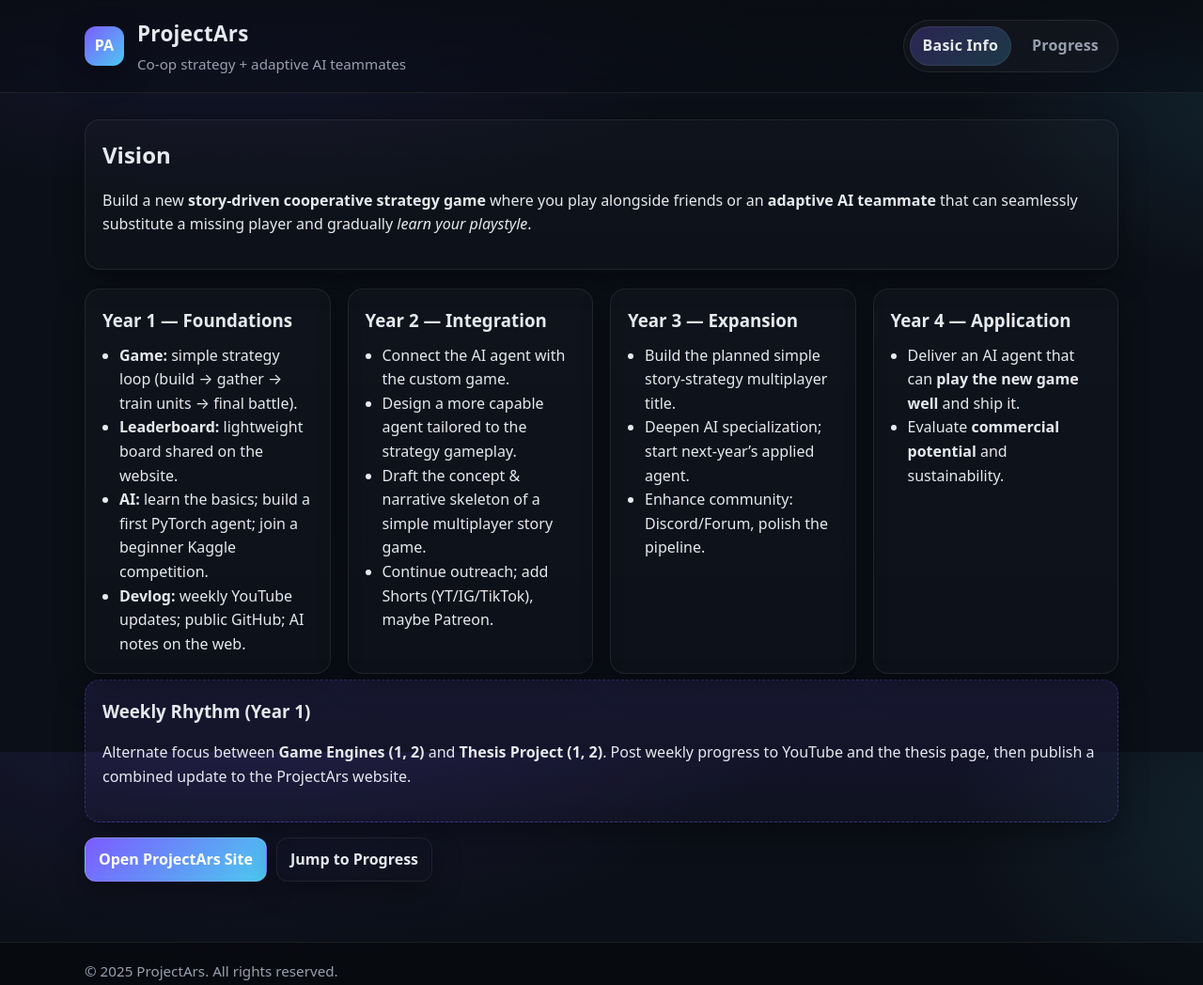
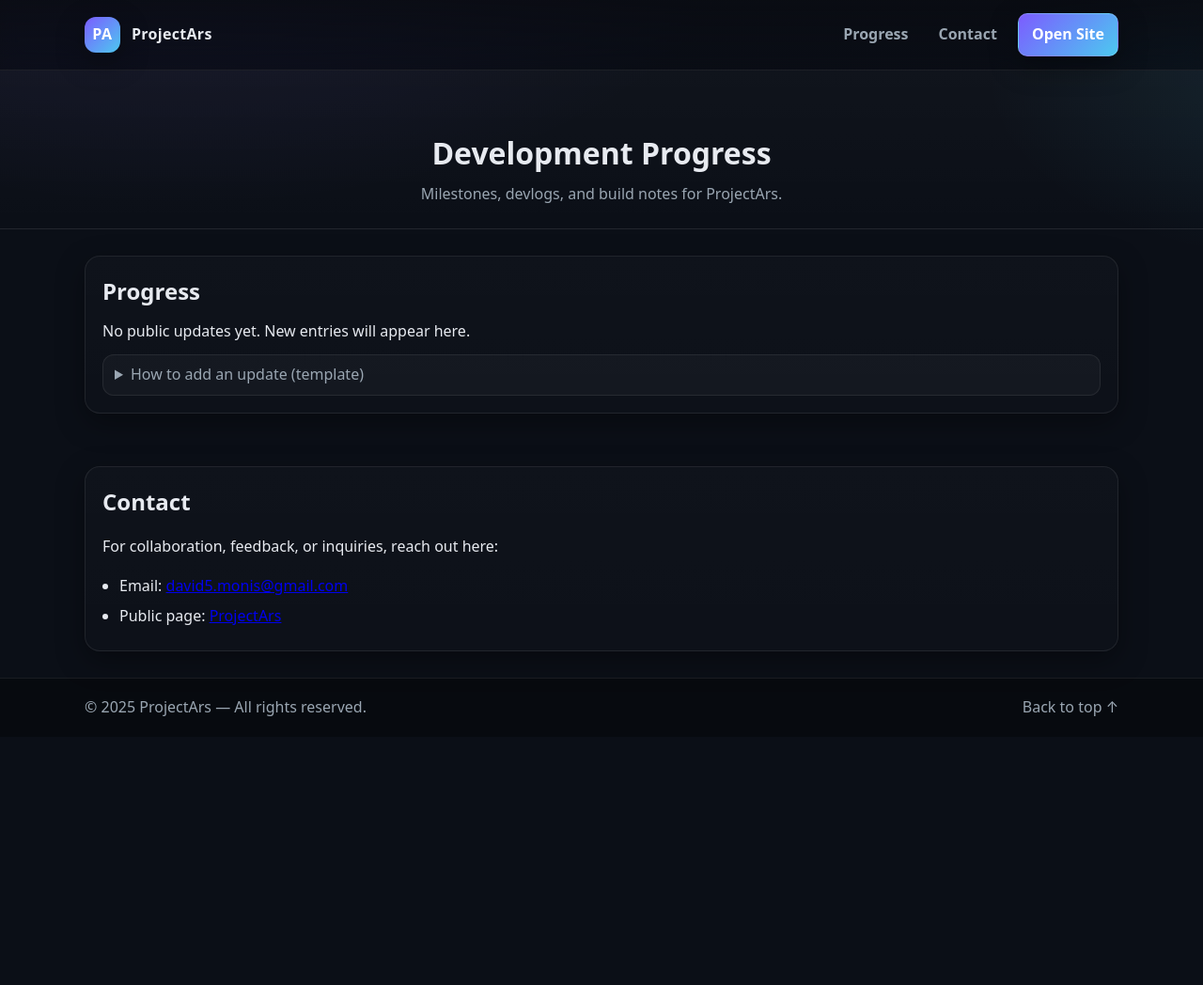
Before and after one commit to DavidMonis/ProjectArs, a plain HTML site: page index.html in a window 1280 px wide. Shown: the whole page at 94% size. After the commit the page ends 800 px from the top, so only its background shows below. Drawn offline with Linux system fonts and the light colour scheme.

Commit message:
WebUpdate

```diff
--- a/index.html
+++ b/index.html
@@ -3,112 +3,42 @@
 <head>
   <meta charset="utf-8" />
   <meta name="viewport" content="width=device-width, initial-scale=1" />
-  <title>ProjectArs</title>
+  <title>ProjectArs — Progress</title>
   <link rel="stylesheet" href="styles.css" />
-  <meta name="description" content="ProjectArs — a cooperative story-driven strategy game with adaptive AI teammates." />
+  <meta name="description" content="ProjectArs — development progress and contact." />
 </head>
 <body>
-
-  <!-- CSS-only tabs (no JS) -->
-  <input type="radio" name="tab" id="tab-basic" checked hidden>
-  <input type="radio" name="tab" id="tab-progress" hidden>
-
-  <header class="site-header">
-    <div class="container header-row">
-      <div class="brand">
-        <div class="logo">PA</div>
-        <div class="titles">
-          <h1>ProjectArs</h1>
-          <p class="tagline">Co-op strategy + adaptive AI teammates</p>
-        </div>
-      </div>
-
-      <nav class="tabs" role="tablist" aria-label="Sections">
-        <label for="tab-basic" role="tab" aria-controls="panel-basic" id="tablabel-basic">Basic Info</label>
-        <label for="tab-progress" role="tab" aria-controls="panel-progress" id="tablabel-progress">Progress</label>
+  <!-- New minimal top bar -->
+  <header class="topbar">
+    <div class="container bar">
+      <a class="brand" href="#">
+        <span class="logo">PA</span>
+        <span class="wordmark">ProjectArs</span>
+      </a>
+      <nav class="nav">
+        <a href="#progress">Progress</a>
+        <a href="#contact">Contact</a>
+        <a class="btn" href="https://davidmonis.github.io/ProjectArs/" target="_blank" rel="noopener">Open Site</a>
       </nav>
     </div>
   </header>
 
-  <main class="container">
-    <!-- BASIC INFO -->
-    <section id="panel-basic" class="tab-panel" aria-labelledby="tablabel-basic">
-      <div class="card">
-        <h2>Vision</h2>
-        <p>
-          Build a new <strong>story-driven cooperative strategy game</strong> where you play alongside friends
-          or an <strong>adaptive AI teammate</strong> that can seamlessly substitute a missing player and
-          gradually <em>learn your playstyle</em>.
-        </p>
+  <!-- Hero -->
+  <section class="hero">
+    <div class="container hero-inner">
+      <h1>Development Progress</h1>
+      <p class="sub">Milestones, devlogs, and build notes for ProjectArs.</p>
     </div>
-
-      <div class="grid two">
-        <div class="card">
-          <h3>Year 1 — Foundations</h3>
-          <ul>
-            <li><strong>Game:</strong> simple strategy loop (build → gather → train units → final battle).</li>
-            <li><strong>Leaderboard:</strong> lightweight board shared on the website.</li>
-            <li><strong>AI:</strong> learn the basics; build a first PyTorch agent; join a beginner Kaggle competition.</li>
-            <li><strong>Devlog:</strong> weekly YouTube updates; public GitHub; AI notes on the web.</li>
-          </ul>
-        </div>
-        <div class="card">
-          <h3>Year 2 — Integration</h3>
-          <ul>
-            <li>Connect the AI agent with the custom game.</li>
-            <li>Design a more capable agent tailored to the strategy gameplay.</li>
-            <li>Draft the concept &amp; narrative skeleton of a simple multiplayer story game.</li>
-            <li>Continue outreach; add Shorts (YT/IG/TikTok), maybe Patreon.</li>
-          </ul>
-        </div>
-        <div class="card">
-          <h3>Year 3 — Expansion</h3>
-          <ul>
-            <li>Build the planned simple story-strategy multiplayer title.</li>
-            <li>Deepen AI specialization; start next-year’s applied agent.</li>
-            <li>Enhance community: Discord/Forum, polish the pipeline.</li>
-          </ul>
-        </div>
-        <div class="card">
-          <h3>Year 4 — Application</h3>
-          <ul>
-            <li>Deliver an AI agent that can <strong>play the new game well</strong> and ship it.</li>
-            <li>Evaluate <strong>commercial potential</strong> and sustainability.</li>
-          </ul>
-        </div>
-      </div>
-
-      <div class="card callout">
-        <h3>Weekly Rhythm (Year 1)</h3>
-        <p>
-          Alternate focus between <strong>Game Engines (1, 2)</strong> and <strong>Thesis Project (1, 2)</strong>.
-          Post weekly progress to YouTube and the thesis page, then publish a combined update to the ProjectArs website.
-        </p>
-      </div>
-
-      <div class="links">
-        <a class="btn" href="https://davidmonis.github.io/ProjectArs/" target="_blank" rel="noopener">Open ProjectArs Site</a>
-        <a class="btn ghost" href="#panel-progress" onclick="document.getElementById('tab-progress').checked = true">Jump to Progress</a>
-      </div>
-      <noscript><p class="muted">Tabs work without JavaScript — use the buttons above to switch.</p></noscript>
   </section>
 
-    <!-- PROGRESS -->
-    <section id="panel-progress" class="tab-panel" aria-labelledby="tablabel-progress">
+  <main class="container">
+    <!-- PROGRESS ONLY -->
+    <section id="progress" class="section">
       <div class="card empty">
         <h2>Progress</h2>
-        <p>No public updates yet. Check back soon!</p>
-        <div class="hint">
-          <p><strong>How you’ll fill this:</strong></p>
-          <ol>
-            <li>Create entries like devlogs, milestones, or links to builds.</li>
-            <li>Use a simple structure (date, title, summary, links/screenshots).</li>
-            <li>Append new cards here in chronological order.</li>
-          </ol>
-        </div>
-      </div>
-
-      <!-- Sample template (copy & paste, then edit)
+        <p>No public updates yet. New entries will appear here.</p>
+        <details class="hint">
+          <summary>How to add an update (template)</summary>
           <article class="card progress-item">
             <header>
               <h3>[YYYY-MM-DD] Title of update</h3>
@@ -121,18 +51,44 @@
               <li>Code: <a href="#">GitHub commit</a></li>
             </ul>
           </article>
+        </details>
+      </div>
+
+      <!-- Example (uncomment to use)
+      <article class="card progress-item">
+        <header>
+          <h3>2025-10-16 — Initial scaffold</h3>
+          <span class="badge">Setup</span>
+        </header>
+        <p>Created the public Progress page and structure for future devlogs.</p>
+        <ul class="meta">
+          <li>Site: <a href="https://davidmonis.github.io/ProjectArs/">ProjectArs</a></li>
+        </ul>
+      </article>
       -->
+    </section>
+
+    <!-- CONTACT -->
+    <section id="contact" class="section">
+      <div class="card">
+        <h2>Contact</h2>
+        <p>For collaboration, feedback, or inquiries, reach out here:</p>
+        <ul class="contact-list">
+          <li>Email: <a href="mailto:david5.monis@gmail.com">david5.monis@gmail.com</a></li>
+          <li>Public page: <a href="https://davidmonis.github.io/ProjectArs/" target="_blank" rel="noopener">ProjectArs</a></li>
+        </ul>
+      </div>
     </section>
   </main>
 
-  <footer class="site-footer">
-    <div class="container">
-      <p>© <span id="year"></span> ProjectArs. All rights reserved.</p>
+  <footer class="footer">
+    <div class="container foot">
+      <p>© <span id="year"></span> ProjectArs — All rights reserved.</p>
+      <a class="to-top" href="#">Back to top ↑</a>
     </div>
   </footer>
 
   <script>
-    // Optional: keep the copyright year current
     document.getElementById('year').textContent = new Date().getFullYear();
   </script>
 </body>
--- a/styles.css
+++ b/styles.css
@@ -1,9 +1,9 @@
 :root{
   --bg:#0b0f17;
-  --surface:#111827;
-  --surface-2:#0f172a;
-  --text:#e6e9ef;
-  --muted:#97a0af;
+  --surface:#0f172a;
+  --surface-2:#111827;
+  --text:#e7eaf0;
+  --muted:#9aa6b2;
   --accent:#7c5cff;
   --accent-2:#4cc9f0;
   --border:rgba(255,255,255,0.08);
@@ -15,104 +15,76 @@
 html,body{height:100%}
 body{
   margin:0;
-  background: radial-gradient(1200px 600px at 20% -10%, rgba(124,92,255,0.15), transparent 50%),
-              radial-gradient(1000px 600px at 110% 10%, rgba(76,201,240,0.12), transparent 40%),
-              var(--bg);
   color:var(--text);
-  font:400 16px/1.6 system-ui, -apple-system, Segoe UI, Roboto, Inter, Arial, sans-serif;
+  background:
+    radial-gradient(1200px 600px at 15% -10%, rgba(124,92,255,0.10), transparent 50%),
+    radial-gradient(900px 500px at 110% 10%, rgba(76,201,240,0.10), transparent 40%),
+    var(--bg);
+  font:400 16px/1.6 system-ui,-apple-system,Segoe UI,Roboto,Inter,Arial,sans-serif;
 }
 
 .container{width:min(1100px,90vw); margin-inline:auto}
 
-.site-header{
-  position:sticky; top:0; z-index:10;
+/* New top bar */
+.topbar{
+  position:sticky; top:0; z-index:100;
   backdrop-filter:saturate(140%) blur(10px);
   background:linear-gradient(180deg, rgba(10,12,18,0.85), rgba(10,12,18,0.55));
   border-bottom:1px solid var(--border);
 }
+.bar{
+  display:flex; align-items:center; justify-content:space-between;
+  padding:14px 0; gap:16px;
+}
+.brand{
+  display:flex; align-items:center; gap:12px; text-decoration:none; color:var(--text);
+}
+.logo{
+  width:38px; height:38px; border-radius:12px; display:grid; place-items:center;
+  background:linear-gradient(135deg,var(--accent),var(--accent-2));
+  color:#fff; font-weight:800; letter-spacing:0.5px; box-shadow:var(--shadow);
+}
+.wordmark{font-weight:800; letter-spacing:0.3px}
 
-.header-row{
-  display:flex; justify-content:space-between; align-items:center;
-  padding:18px 0;
-  gap:16px;
+.nav{display:flex; align-items:center; gap:12px}
+.nav a{
+  text-decoration:none; color:var(--muted); font-weight:600; padding:8px 10px; border-radius:10px;
+}
+.nav a:hover{color:var(--text); background:rgba(255,255,255,0.04)}
+.nav .btn{
+  color:#fff; background:linear-gradient(135deg,var(--accent),var(--accent-2));
+  border:1px solid rgba(255,255,255,0.15); box-shadow:var(--shadow); padding:9px 14px
 }
 
-.brand{display:flex; align-items:center; gap:14px}
-.logo{
-  width:42px; height:42px; border-radius:12px;
-  display:grid; place-items:center;
-  background:linear-gradient(135deg,var(--accent),var(--accent-2));
-  color:#fff; font-weight:800;
-  box-shadow:var(--shadow);
+/* Hero */
+.hero{
+  padding:56px 0 24px;
+  background:linear-gradient(180deg, rgba(255,255,255,0.02), rgba(255,255,255,0));
+  border-bottom:1px solid var(--border);
 }
-.titles h1{margin:0; font-size:1.4rem; letter-spacing:0.3px}
-.titles .tagline{margin:2px 0 0; color:var(--muted); font-size:0.95rem}
+.hero-inner{ text-align:center }
+.hero h1{ margin:6px 0 6px; font-size:2rem }
+.hero .sub{ margin:0; color:var(--muted) }
 
-.tabs{
-  display:flex; gap:8px; align-items:center;
-  background:rgba(255,255,255,0.03);
-  padding:6px; border-radius:999px; border:1px solid var(--border);
-}
-.tabs label{
-  cursor:pointer; user-select:none;
-  padding:8px 14px; border-radius:999px;
-  color:var(--muted); font-weight:600; letter-spacing:0.2px;
-  transition:all .2s ease;
-}
-.tabs label:hover{color:var(--text)}
-/* Active tab styling driven by radio state */
-#tab-basic:checked ~ .site-header .tabs label[for="tab-basic"],
-#tab-progress:checked ~ .site-header .tabs label[for="tab-progress"]{
-  background:linear-gradient(135deg, rgba(124,92,255,0.25), rgba(76,201,240,0.20));
-  color:var(--text);
-  box-shadow: inset 0 0 0 1px rgba(255,255,255,0.08);
-}
-
-main{padding:28px 0 64px}
-
-.tab-panel{display:none; animation:fade .25s ease}
-#tab-basic:checked ~ main #panel-basic{display:block}
-#tab-progress:checked ~ main #panel-progress{display:block}
-
-@keyframes fade{from{opacity:.5; transform:translateY(6px)} to{opacity:1; transform:none}}
-
-.grid.two{
-  display:grid; gap:18px; margin:20px 0 6px;
-  grid-template-columns:repeat(auto-fit, minmax(260px,1fr));
-}
-
+/* Sections */
+.section{ padding:28px 0 }
 .card{
   background:linear-gradient(180deg, rgba(255,255,255,0.02), rgba(255,255,255,0.01));
-  border:1px solid var(--border);
-  border-radius:var(--radius);
-  padding:18px 18px;
-  box-shadow:var(--shadow);
+  border:1px solid var(--border); border-radius:var(--radius);
+  padding:18px; box-shadow:var(--shadow);
 }
-.card h2, .card h3{margin:0 0 10px}
-.card ul{margin:0; padding-left:18px}
-.card.callout{
-  border:1px dashed rgba(124,92,255,0.35);
-  background:linear-gradient(180deg, rgba(124,92,255,0.12), rgba(124,92,255,0.04));
+.card h2, .card h3{ margin:0 0 10px }
+
+.empty p{ margin:0 0 10px }
+.hint{
+  margin-top:12px; padding:0;
+  border:none; background:transparent; color:var(--muted)
 }
-.card.empty p{margin:0 0 8px}
-.hint{
-  margin-top:12px; padding:12px; border-radius:12px;
-  background:rgba(255,255,255,0.03); border:1px solid var(--border);
+.hint > summary{
+  cursor:pointer; padding:8px 12px; border-radius:12px;
+  background:rgba(255,255,255,0.03); border:1px solid var(--border)
 }
-
-.links{display:flex; gap:10px; margin-top:16px}
-.btn{
-  display:inline-block; text-decoration:none; color:#fff; font-weight:700;
-  padding:10px 14px; border-radius:12px;
-  background:linear-gradient(135deg,var(--accent),var(--accent-2));
-  border:1px solid rgba(255,255,255,0.12);
-  box-shadow:var(--shadow);
-}
-.btn:hover{filter:brightness(1.06)}
-.btn.ghost{
-  background:transparent; color:var(--text);
-  border:1px solid var(--border);
-}
+.hint[open]{ padding:8px 0 0 }
 
 .badge{
   font-size:0.75rem; padding:4px 8px; border-radius:999px;
@@ -124,15 +96,26 @@ main{padding:28px 0 64px}
 .progress-item .meta{
   display:flex; gap:14px; padding-left:18px; margin:10px 0 0;
 }
-.progress-item .meta a{color:#cfe7ff}
+.progress-item .meta a{ color:#cfe7ff }
 
-.site-footer{
+/* Contact */
+.contact-list{ margin:0; padding-left:18px }
+.contact-list li{ margin:6px 0 }
+
+/* Footer */
+.footer{
   border-top:1px solid var(--border);
   background:rgba(0,0,0,0.35);
 }
-.site-footer .container{padding:18px 0}
-.site-footer p{color:var(--muted); margin:0; font-size:0.95rem}
+.foot{
+  display:flex; align-items:center; justify-content:space-between;
+  padding:18px 0; gap:12px;
+}
+.foot p{ margin:0; color:var(--muted) }
+.to-top{ color:var(--muted); text-decoration:none }
+.to-top:hover{ color:var(--text) }
 
-@media (max-width:540px){
-  .titles .tagline{display:none}
+@media (max-width:560px){
+  .nav .btn{ display:none }
+  .hero h1{ font-size:1.6rem }
 }
```
Lines whose indentation alone changed are shown as unchanged.
